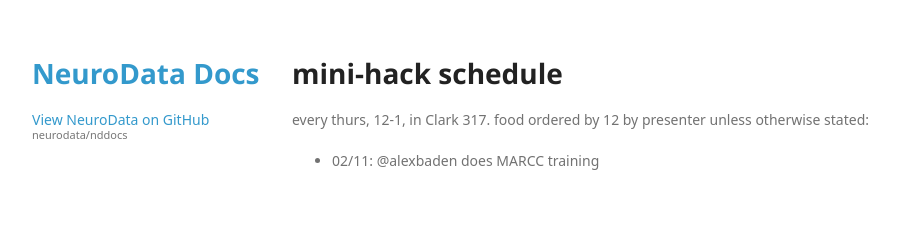
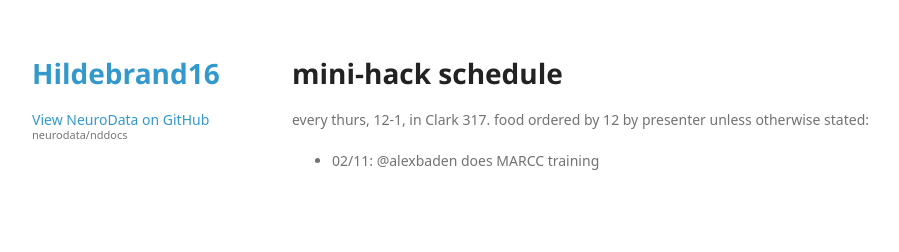
Before and after one commit to davidhildebrand/hildebrand16_web, a Jekyll site: the page built from misc/minihacks.md, in a window 1280 px wide. Shown: the top 252 px of the page, without its empty margins (178-1077 px from the left). Built offline with Jekyll 4.4.1, drawn with Linux system fonts in a browser that asks for light colours; some web fonts are replaced.

Commit message:
nddocs -> hildebrand16

```diff
--- a/_layouts/default.html
+++ b/_layouts/default.html
@@ -15,7 +15,7 @@
   <body>
     <div class="wrapper">
       <header>
-      <h1><a href="/">NeuroData Docs</a></h1>
+      <h1><a href="/">Hildebrand16</a></h1>
         <p></p>
 
         <p class="view"><a href="https://github.com/neurodata/">View NeuroData on GitHub <small>neurodata/nddocs</small></a></p>
```
